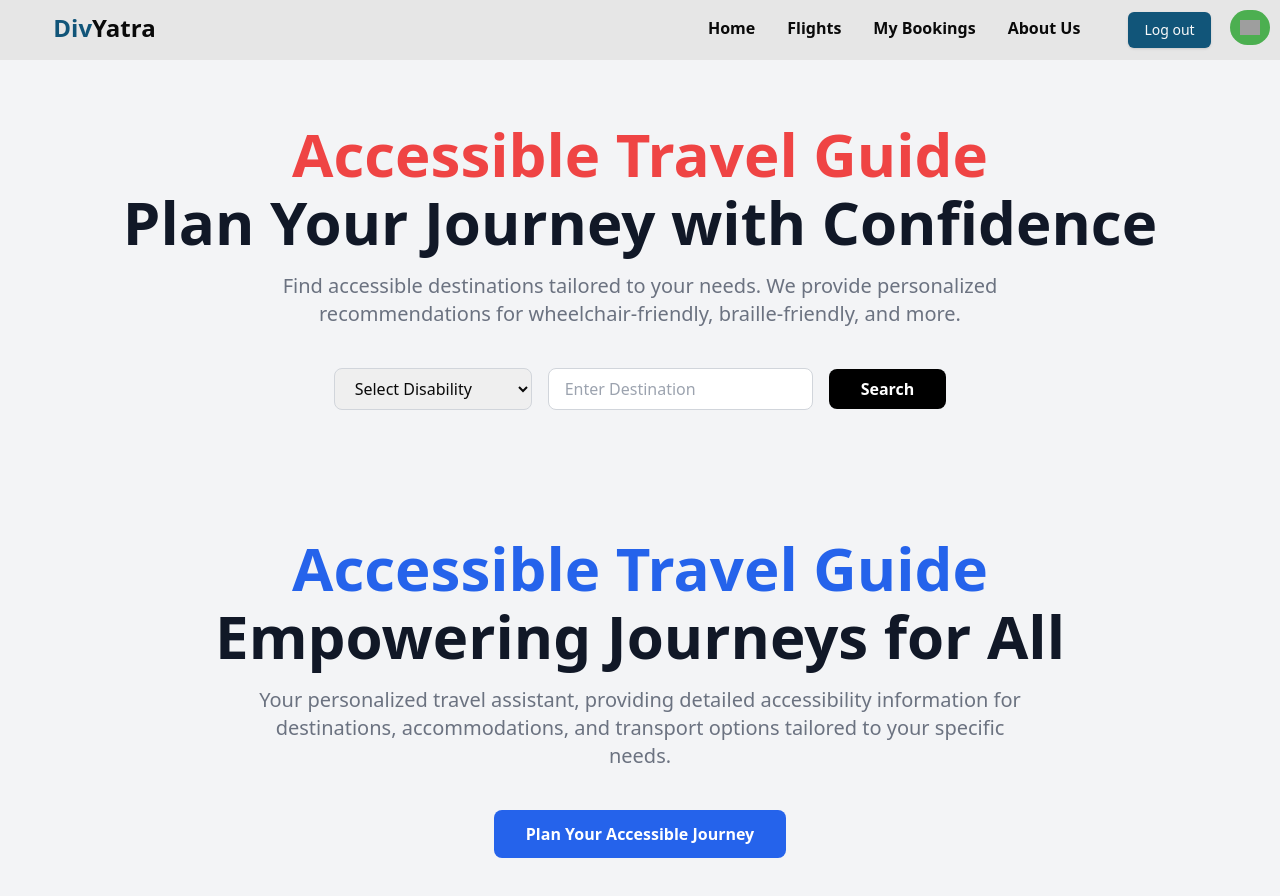
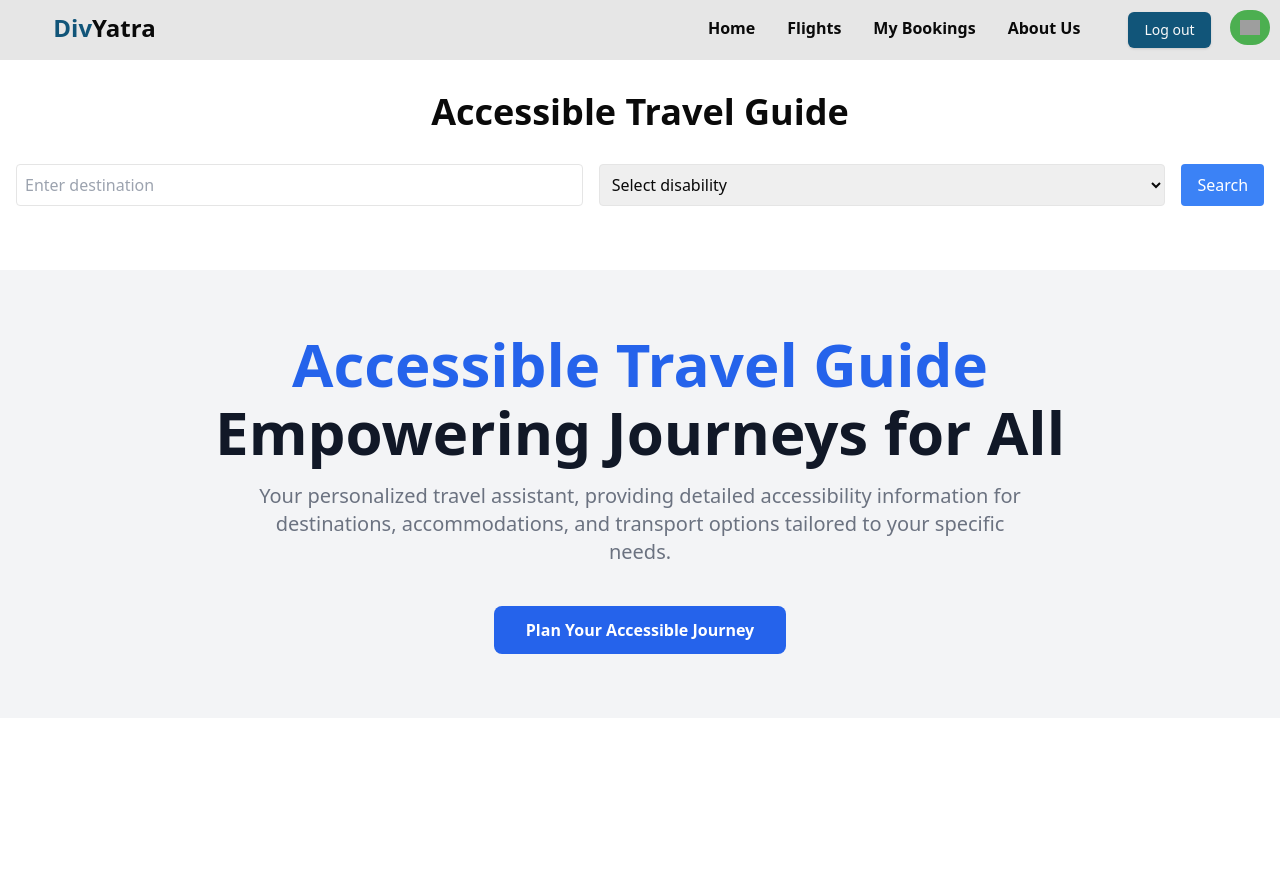
Before and after one commit to MERNwa-laage/codeissance_MERNWA-laage, a React (Vite) app in the folder client/: page / in a window 1280 px wide. Shown: the top 896 px of the page. After the commit the page ends 800 px from the top, so only its background shows below. Built offline with nearby package versions, Linux system fonts and the light colour scheme; grey boxes are pictures that could not be loaded.

Commit message:
homepage

```diff
--- a/client/src/components/shared/AcessibleTravelGuide.jsx
+++ b/client/src/components/shared/AcessibleTravelGuide.jsx
@@ -1,58 +1,134 @@
 import React, { useState } from 'react';
 
-const AccessibleTravelGuide = () => {
-  const [disability, setDisability] = useState('');
-  const [destination, setDestination] = useState('');
-
-  const handleSearch = () => {
-    console.log('Searching for:', { disability, destination });
-    // Implement your search logic here
-  };
-
+// PlaceCard component
+const PlaceCard = ({ place }) => {
   return (
-    <div className="bg-gray-100 py-16 px-4 sm:px-6 lg:px-8">
-      <div className="max-w-7xl mx-auto">
-        <div className="text-center">
-          <h1 className="text-4xl sm:text-5xl md:text-6xl font-bold text-gray-900 mb-4">
-            <span className="block text-red-500 mb-2">Accessible Travel Guide</span>
-            <span className="block">Plan Your Journey with Confidence</span>
-          </h1>
-          <p className="mt-3 max-w-md mx-auto text-base text-gray-500 sm:text-lg md:mt-5 md:text-xl md:max-w-3xl">
-            Find accessible destinations tailored to your needs. We provide personalized recommendations for wheelchair-friendly, braille-friendly, and more.
-          </p>
-
-          <div className="mt-10 flex flex-col sm:flex-row justify-center items-center space-y-4 sm:space-y-0 sm:space-x-4">
-            <select
-              className="w-full sm:w-auto px-4 py-2 rounded-lg border border-gray-300"
-              value={disability}
-              onChange={(e) => setDisability(e.target.value)}
-            >
-              <option value="">Select Disability</option>
-              <option value="wheelchair">Wheelchair User</option>
-              <option value="visual">Visually Impaired</option>
-              <option value="hearing">Hearing Impaired</option>
-              <option value="cognitive">Cognitive Disability</option>
-            </select>
-
-            <input
-              type="text"
-              placeholder="Enter Destination"
-              className="w-full sm:w-auto px-4 py-2 rounded-lg border border-gray-300"
-              value={destination}
-              onChange={(e) => setDestination(e.target.value)}
-            />
-
-            <button
-              className="w-full sm:w-auto bg-black text-white font-bold py-2 px-8 rounded-lg hover:bg-gray-800 transition duration-300"
-              onClick={handleSearch}
-            >
-              Search
-            </button>
-          </div>
+    <div className="bg-white rounded-lg shadow-md overflow-hidden">
+      <img
+        src={place.image}
+        alt={place.name}
+        className="w-full h-48 object-cover"
+      />
+      <div className="p-4">
+        <h3 className="text-xl font-semibold mb-2">{place.name}</h3>
+        <p className="text-gray-600 mb-2">{place.description}</p>
+        <div className="mb-2">
+          <strong className="text-gray-700">Accessibility Features:</strong>
+          <ul className="list-disc list-inside">
+            {place.accessibilityFeatures.map((feature, index) => (
+              <li key={index} className="text-gray-600">{feature}</li>
+            ))}
+          </ul>
+        </div>
+        <div className="flex justify-between items-center">
+          <span className="text-gray-700">Rating: {place.rating}/5</span>
+          <button className="bg-blue-500 text-white px-4 py-2 rounded hover:bg-blue-600 transition duration-300">
+            More Info
+          </button>
         </div>
       </div>
     </div>
   );
 };
 
+// Main AccessibleTravelGuide component
+const AccessibleTravelGuide = () => {
+  const [disability, setDisability] = useState('');
+  const [destination, setDestination] = useState('');
+  const [searchResults, setSearchResults] = useState([]);
+
+  // Dummy data
+  const dummyPlaces = [
+    {
+      id: 1,
+      name: "Accessible Beach Resort",
+      image: "https://example.com/beach-resort.jpg",
+      description: "A beautiful beachfront resort with full wheelchair accessibility and trained staff for various disabilities.",
+      accessibilityFeatures: [
+        "Wheelchair ramps",
+        "Accessible rooms",
+        "Beach wheelchairs available",
+        "Visual alarms"
+      ],
+      rating: 4.8
+    },
+    {
+      id: 2,
+      name: "Inclusive Adventure Park",
+      image: "https://example.com/adventure-park.jpg",
+      description: "An adventure park designed for all abilities, featuring adaptive equipment and sensory-friendly areas.",
+      accessibilityFeatures: [
+        "Adaptive zip lines",
+        "Sensory-friendly quiet zones",
+        "Braille signage",
+        "Accessible restrooms"
+      ],
+      rating: 4.5
+    },
+    {
+      id: 3,
+      name: "Universal Design Museum",
+      image: "https://example.com/ud-museum.jpg",
+      description: "A museum showcasing universal design principles with exhibits accessible to visitors of all abilities.",
+      accessibilityFeatures: [
+        "Audio descriptions",
+        "Tactile exhibits",
+        "Sign language tours",
+        "Wheelchair accessible throughout"
+      ],
+      rating: 4.9
+    }
+  ];
+
+  const handleSearch = () => {
+    // Filter the dummy data based on the search criteria
+    const filteredResults = dummyPlaces.filter(place =>
+      place.name.toLowerCase().includes(destination.toLowerCase()) ||
+      place.accessibilityFeatures.some(feature =>
+        feature.toLowerCase().includes(disability.toLowerCase())
+      )
+    );
+    setSearchResults(filteredResults);
+  };
+
+  return (
+    <div className="container mx-auto px-4 py-8">
+      <h1 className="text-4xl font-bold text-center mb-8">Accessible Travel Guide</h1>
+
+      <div className="mb-8 flex flex-col sm:flex-row gap-4">
+        <input
+          type="text"
+          placeholder="Enter destination"
+          value={destination}
+          onChange={(e) => setDestination(e.target.value)}
+          className="flex-1 p-2 border rounded"
+        />
+        <select
+          value={disability}
+          onChange={(e) => setDisability(e.target.value)}
+          className="flex-1 p-2 border rounded"
+        >
+          <option value="">Select disability</option>
+          <option value="wheelchair">Wheelchair user</option>
+          <option value="visual">Visual impairment</option>
+          <option value="hearing">Hearing impairment</option>
+          <option value="sensory">Sensory needs</option>
+        </select>
+        <button
+          onClick={handleSearch}
+          className="bg-blue-500 text-white px-4 py-2 rounded hover:bg-blue-600 transition duration-300"
+        >
+          Search
+        </button>
+      </div>
+
+      <div className="grid grid-cols-1 md:grid-cols-2 lg:grid-cols-3 gap-6">
+        {searchResults.map(place => (
+          <PlaceCard key={place.id} place={place} />
+        ))}
+      </div>
+    </div>
+  );
+};
+
 export default AccessibleTravelGuide;
```
